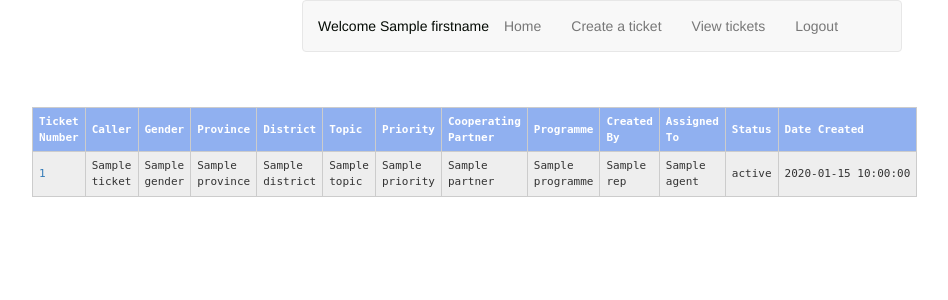
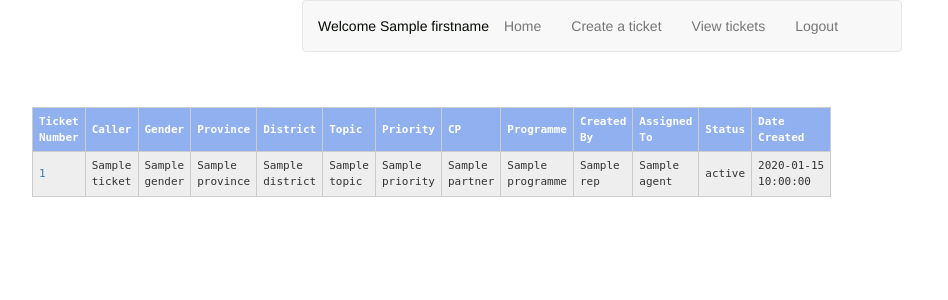
Before and after one commit to alklyn/cfm, a Python web app: template app/templates/index.html in a window 1280 px wide. Shown: the top 300 px of the page, without its empty margins (38-986 px from the left). Run offline with Jinja, Linux system fonts and the light colour scheme; the template is opened without the code that fills it: most values are stand-ins (such as "Sample title", 1, 10 or a date in 2020); some libraries are stand-ins or nearby versions.

Commit message:
Make ticket table more compact.

```diff
--- a/app/templates/index.html
+++ b/app/templates/index.html
@@ -59,7 +59,7 @@
                         Priority
                     </th>
                     <th  class="table-element">
-                        Cooperating Partner
+                        CP
                     </th>
                     <th  class="table-element">
                         Programme
@@ -78,7 +78,7 @@
                     <th  class="table-element">
                         Status
                     </th>
-                    <th  class="table-element cfm-dt">
+                    <th  class="table-element">
                         Date Created
                     </th>
                 </tr>
@@ -109,7 +109,7 @@
                     <td> {{ ticket.rep }} </td>
                     <td> {{ ticket.agent }} </td>
                     <td> {{ ticket.status }} </td>
-                    <td class="table-element cfm-dt"> {{ ticket.dt_created }} </td>
+                    <td class="table-element cfm-dt"> {{ ticket.dt_created.date() }} <br> {{ ticket.dt_created.time() }} </td>
                 </tr>
                 {% endfor %}
             </tbody>
```
